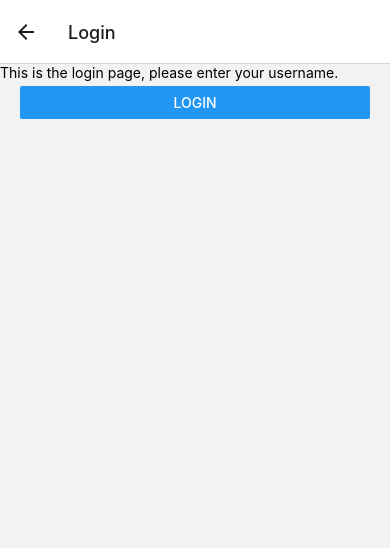
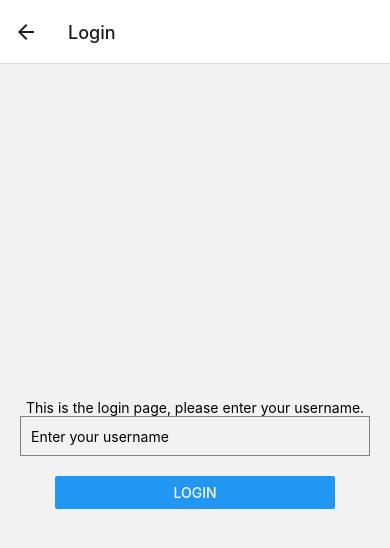
Before and after one commit to jaco5157/bitsxlaMarato, a React Native app in the folder Dracula/: screen /Login in a window 390 px wide. Shown: the top 548 px of the page. Built offline with nearby package versions, Linux system fonts and the light colour scheme.

Commit message:
refactor: extraxt loginpage

```diff
--- a/Dracula/App.tsx
+++ b/Dracula/App.tsx
@@ -1,4 +1,5 @@
 import * as React from 'react';
+import LoginPage from './pages/LoginPage'
 import {NavigationContainer} from '@react-navigation/native';
 import {createNativeStackNavigator} from '@react-navigation/native-stack';
 import {
@@ -10,6 +11,7 @@ import {
   useColorScheme,
   View,
   Button,
+  TextInput,
 } from 'react-native';
 
 const Stack = createNativeStackNavigator();
@@ -23,7 +25,7 @@ const App = () => {
           component={HomeScreen}
           options={{title: 'Welcome to Dracula'}}
         />
-        <Stack.Screen name="Login" component={LoginScreen} />
+        <Stack.Screen name="Login" component={LoginPage} />
         <Stack.Screen name="Create" component={CreateProfileScreen} />
         <Stack.Screen name="Profile" component={ProfileScreen} />
       </Stack.Navigator>
@@ -33,39 +35,54 @@ const App = () => {
 
 const HomeScreen = ({navigation}) => {
   return (
-    <View style={{ flexDirection:"row" }}>
+    <View style={{ flexDirection:"column" }}>
         <View style={styles.buttonStyle}>
             <Button
                   title="Login"
-                  onPress={() =>navigation.navigate('Login')}>
-                  Login
-            </Button>
+                  onPress={() =>navigation.navigate('Login')}/>
         </View>
         <View style={styles.buttonStyle}>
             <Button
                 title="Create profile"
-                onPress={() =>navigation.navigate('Create')}>
-                Create profile
-            </Button>
+                onPress={() =>navigation.navigate('Create')}/>
         </View>
     </View>
   );
 };
 // onPress={() =>navigation.navigate('Profile', {name: 'Jane'})}
 
+
+/*
 const LoginScreen = ({navigation}) => {
-  return (
-  <View>
+    const [username, setUsername] = useState('');
+
+    const handleLogin = () => {
+    // You can add validation or authentication logic here
+    // For now, let's just navigate to the 'Profile' screen with the entered username
+    navigation.navigate('Profile', { username });
+    };
+    return (
+    <View>
     <Text>This is the login page, please enter your username.</Text>
+    <TextInput
+            style={styles.input}
+            placeholder="Enter your username"
+            value={username}
+            onChangeText={(text) => setUsername(text)}
+          />
     <View style={styles.buttonStyle}>
-        <Button
+        <Button title="Login" onPress={handleLogin} />
+    </View>
+    </View>
+    );
+};
+*/
+/*
+<Button
               title="Login"
               onPress={() =>navigation.navigate('Profile', {username: 'Jane'})}
               />
-    </View>
-  </View>
-  );
-};
+*/
 
 const CreateProfileScreen = ({navigation}) => {
   return <Text>Create profile</Text>;
@@ -239,26 +256,6 @@ function App(): React.JSX.Element {
   );
 }
 
-
-const styles = StyleSheet.create({
-  sectionContainer: {
-    marginTop: 32,
-    paddingHorizontal: 24,
-  },
-  sectionTitle: {
-    fontSize: 24,
-    fontWeight: '600',
-  },
-  sectionDescription: {
-    marginTop: 8,
-    fontSize: 18,
-    fontWeight: '400',
-  },
-  highlight: {
-    fontWeight: '700',
-  },
-});
-
 export default App;
 
 */
--- /dev/null
+++ b/Dracula/pages/LoginPage.tsx
@@ -0,0 +1,47 @@
+import React, { useState } from 'react';
+import { View, Text, TextInput, Button, StyleSheet } from 'react-native';
+
+const LoginPage = ({ navigation }) => {
+  const [username, setUsername] = useState('');
+
+  const handleLogin = () => {
+    navigation.navigate('Profile', { username });
+  };
+
+  return (
+    <View style={styles.container}>
+      <Text>This is the login page, please enter your username.</Text>
+      <TextInput
+        style={styles.input}
+        placeholder="Enter your username"
+        value={username}
+        onChangeText={(text) => setUsername(text)}
+      />
+      <View style={styles.buttonStyle}>
+        <Button title="Login" onPress={handleLogin} />
+      </View>
+    </View>
+  );
+};
+
+const styles = StyleSheet.create({
+  container: {
+    flex: 1,
+    justifyContent: 'center',
+    alignItems: 'center',
+    padding: 20,
+  },
+  input: {
+    height: 40,
+    borderColor: 'gray',
+    borderWidth: 1,
+    marginBottom: 20,
+    padding: 10,
+    width: '100%',
+  },
+  buttonStyle: {
+    width: '80%',
+  },
+});
+
+export default LoginPage;
```
